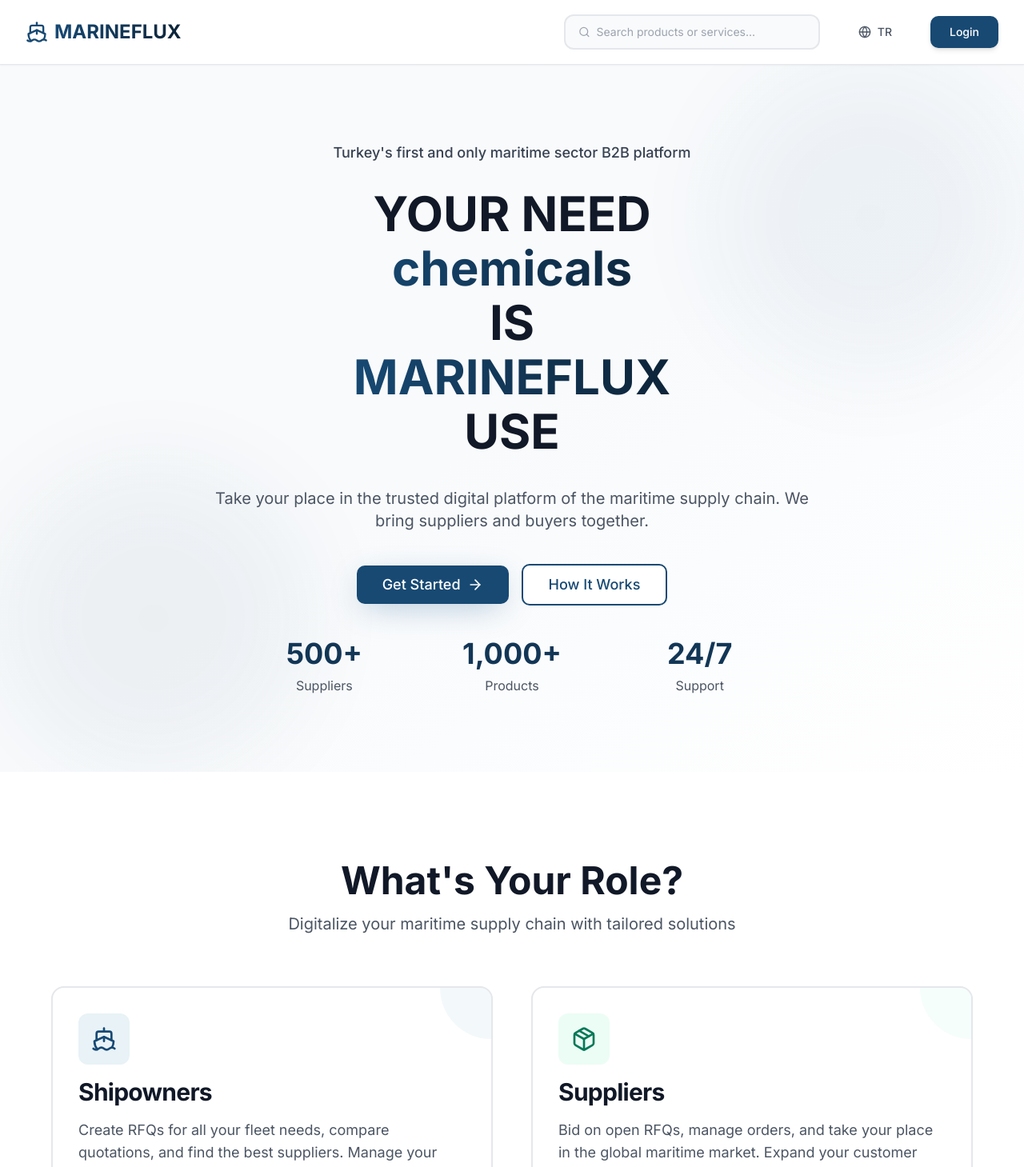
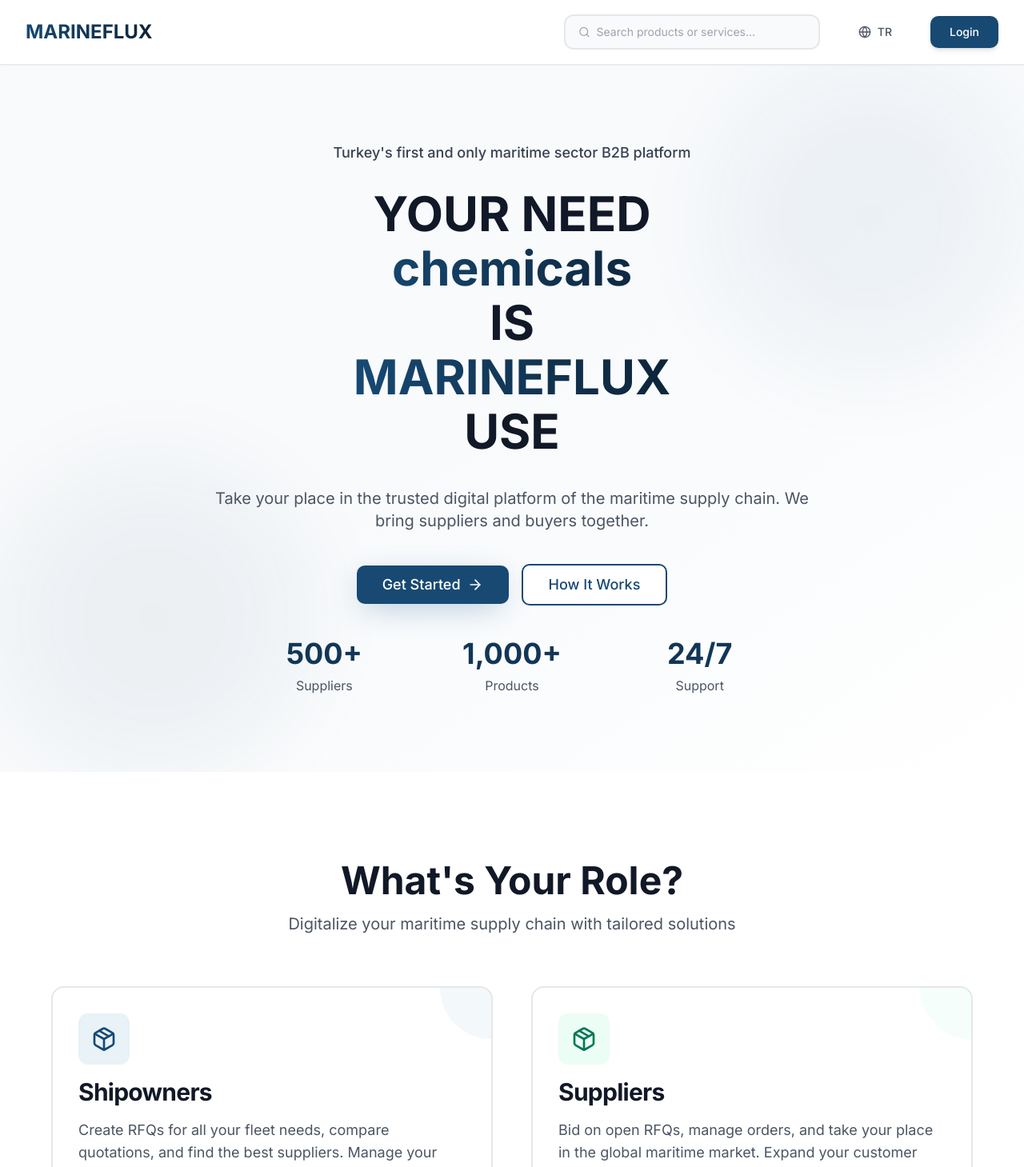
Before and after one commit to elrahir/marineflux, a Next.js app: page /en in a window 1280 px wide. Shown: the top 1459 px of the page at 80% size. Built offline with nearby package versions, Linux system fonts and the light colour scheme.

Commit message:
fix: Ana sayfa header'daki gemi ikonunu kaldır

```diff
--- a/app/[locale]/page.tsx
+++ b/app/[locale]/page.tsx
@@ -13,7 +13,6 @@
   Menu,
   X,
   Clock,
-  Ship,
   Package,
   Zap,
   TrendingUp,
@@ -59,7 +58,6 @@
         <div className="flex items-center justify-between h-20">
           {/* Logo */}
           <Link href={`/${locale}`} className="flex items-center gap-2">
-            <Ship className="h-7 w-7 text-maritime-600" />
             <span className="text-2xl font-bold text-gradient-maritime">MARINEFLUX</span>
           </Link>
 
@@ -254,7 +252,7 @@
               <div className="absolute top-0 right-0 w-32 h-32 bg-maritime-50 rounded-full -mr-16 -mt-16 opacity-50"></div>
               <CardHeader className="space-y-4 p-8 relative">
                 <div className="w-16 h-16 bg-maritime-50 rounded-xl flex items-center justify-center group-hover:bg-maritime-100 transition-colors">
-                  <Ship className="h-8 w-8 text-maritime-600" />
+                  <Package className="h-8 w-8 text-maritime-600" />
                 </div>
                 <CardTitle className="text-2xl md:text-3xl font-bold text-gray-900">
                   {locale === 'tr' ? 'Gemi Sahipleri' : 'Shipowners'}
@@ -468,7 +466,7 @@
           {/* Company Info */}
           <div className="md:col-span-2">
             <div className="flex items-center gap-2 mb-4">
-              <Ship className="h-8 w-8 text-white" />
+              <Package className="h-8 w-8 text-white" />
               <div className="text-2xl font-bold text-white">MARINEFLUX</div>
             </div>
             <p className="text-base text-gray-200 mb-6 max-w-md leading-relaxed">
```
